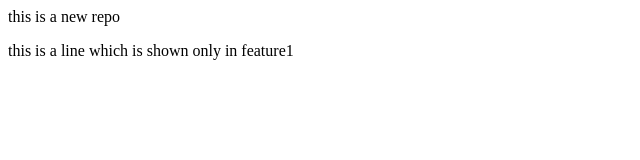
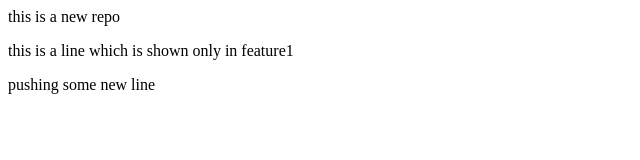
Before and after one commit to skquantum546/Localrepo, a plain HTML site: page index.html in a window 1280 px wide. Shown: the whole page, without its empty margins (0-640 px from the left). Drawn offline with Linux system fonts and the light colour scheme.

Commit message:
adding a new line in feature1

```diff
--- a/index.html
+++ b/index.html
@@ -1,2 +1,3 @@
 <p>this is a new repo</p>
 <p>this is a line which is shown only in feature1</p>
+<p>pushing some new line</p>
```
